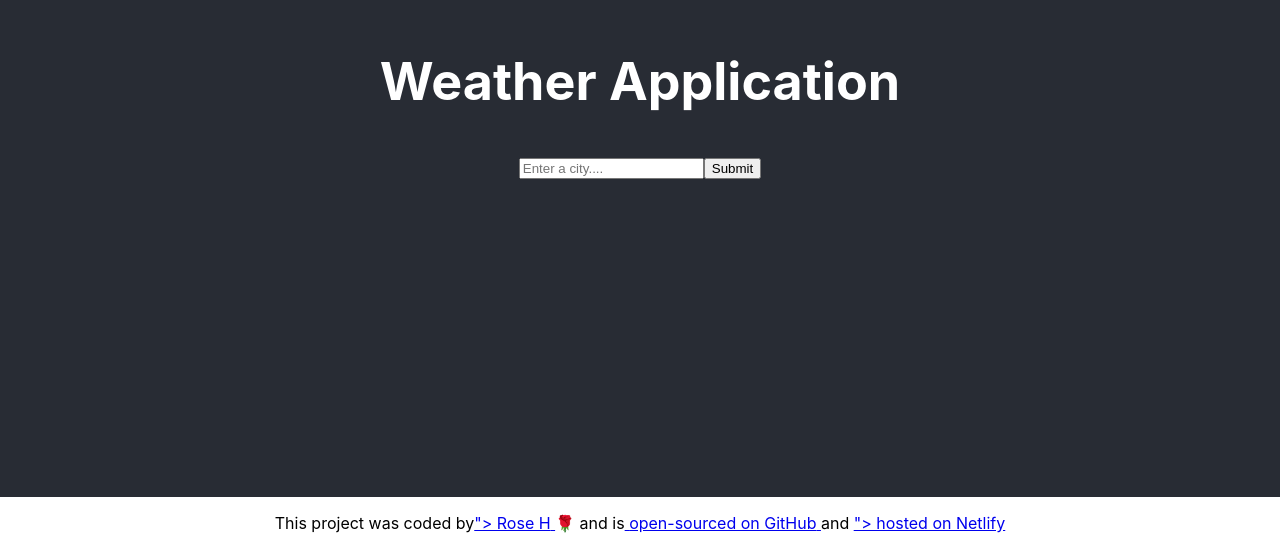
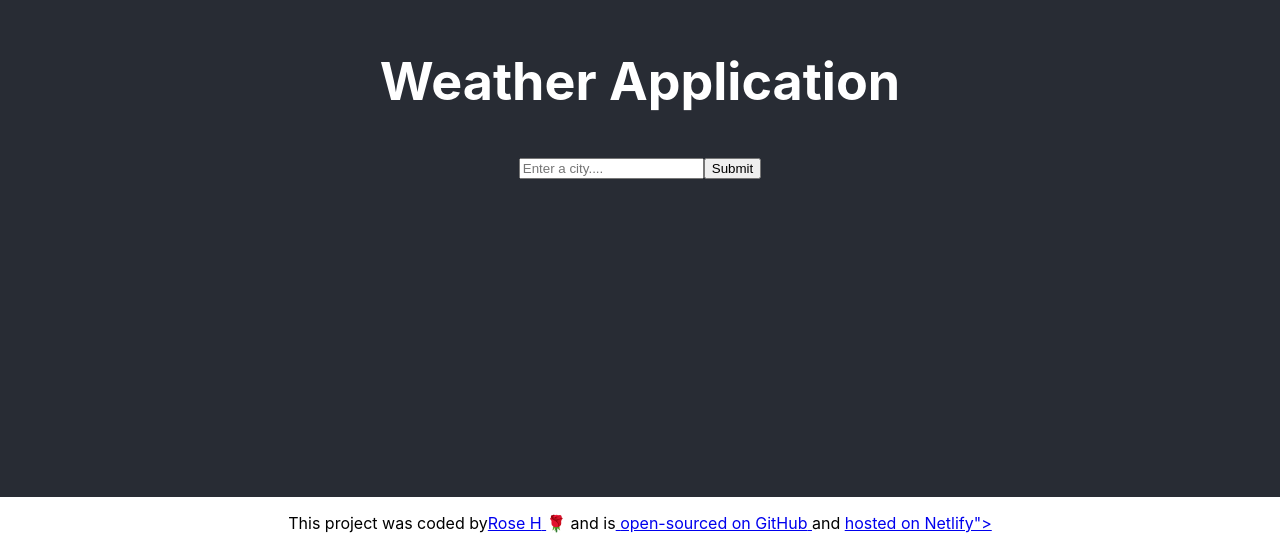
Before and after one commit to rhogarth91/weather-app-react, a React (Create React App) app: page / in a window 1280 px wide. Shown: the part 303-852 px from the top of the page. Built offline with nearby package versions, Linux system fonts and the light colour scheme.

Commit message:
Further corrections to target blank

```diff
--- a/src/App.js
+++ b/src/App.js
@@ -19,12 +19,13 @@ function App() {
             target="_blank"
             rel="noreferrer"
           >
-            "> Rose H{" "}
+            Rose H{" "}
           </a>{" "}
           🌹 and is
           <a
             href="https://github.com/rhogarth91/weather-app-react"
             target="_blank"
+            rel="noreferrer"
           >
             {" "}
             open-sourced on GitHub{" "}
@@ -35,7 +36,8 @@ function App() {
             target="_blank"
             rel="noreferrer"
           >
-            "> hosted on Netlify
+            {" "}
+            hosted on Netlify">
           </a>
         </p>
       </footer>
```
